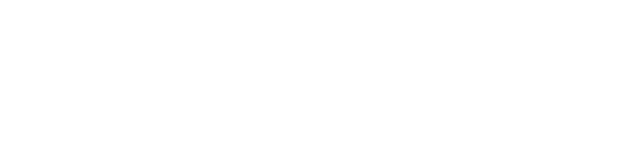
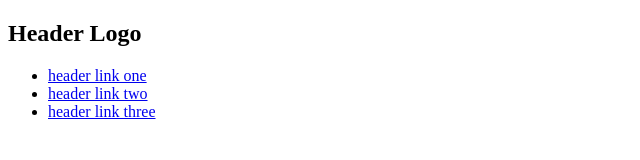
Before and after one commit to Alex0247/odin-project-landing-page, a plain HTML site: page index.html in a window 1280 px wide. Shown: the whole page, without its empty margins (0-640 px from the left). Drawn offline with Linux system fonts and the light colour scheme.

Commit message:
Add Roboto Font

```diff
--- a/index.html
+++ b/index.html
@@ -5,9 +5,32 @@
     <meta http-equiv="X-UA-Compatible" content="IE=edge">
     <meta name="viewport" content="width=device-width, initial-scale=1.0">
     <link rel="stylesheet" href="style.css">
+    <link rel="preconnect" href="https://fonts.googleapis.com">
+    <link rel="preconnect" href="https://fonts.gstatic.com" crossorigin>
+    <link href="https://fonts.googleapis.com/css2?family=Roboto&display=swap" rel="stylesheet">
     <title>Landing Page</title>
 </head>
 <body>
 
+    <header>
+
+        <div class="nav-container">
+
+            <div class="nav-logo">
+                <h2>Header Logo</h2>
+            </div>
+
+            <nav>
+                <ul>
+                    <li><a href="#">header link one</a></li>
+                    <li><a href="#">header link two</a></li>
+                    <li><a href="#">header link three</a></li>
+                </ul>
+            </nav>
+
+        </div>
+
+    </header>
+
 </body>
 </html>
```
